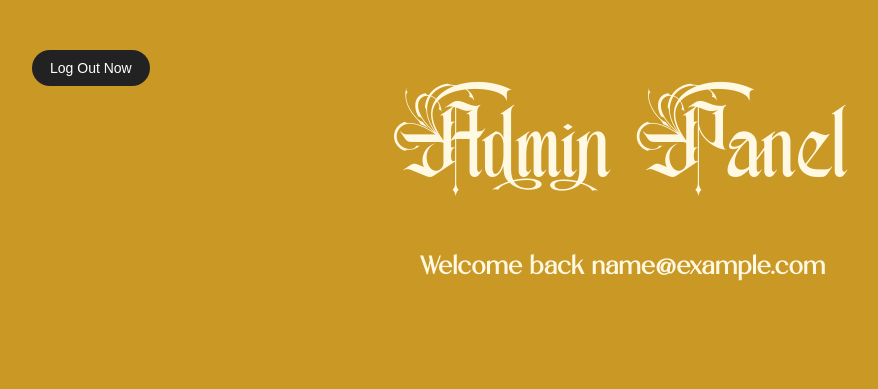
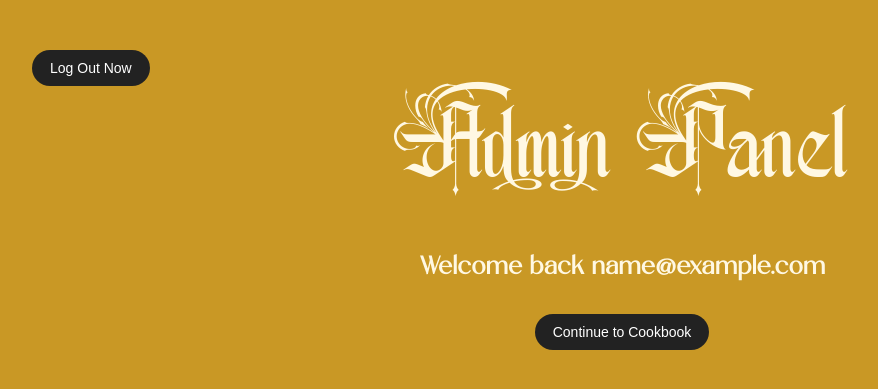
Before and after one commit to ays37-prog/uxid241-ays37, a PHP site: page /admin.php in a window 1280 px wide. Shown: the top 389 px of the page, without its empty margins (18-896 px from the left). Run offline with PHP 8.4, Linux system fonts and the light colour scheme; the visitor is signed in with stand-in values (Sample User, id 1).

Commit message:
put back to menu button

```diff
--- a/admin.php
+++ b/admin.php
@@ -16,7 +16,7 @@ if (!isset($_SESSION['user_id'])) {
   <meta charset="utf-8">
   <meta name="viewport" content="width=device-width, initial-scale=1.0">
   <title>Admin Panel | UXID 241 Cookbook</title>
-  <link rel="stylesheet" href="style.css?v=5">
+  <link rel="stylesheet" href="style.css?v=6">
 </head>
 
 <body>
@@ -27,7 +27,15 @@ if (!isset($_SESSION['user_id'])) {
 
     <h1>Admin Panel</h1>
 
+
     <h2>Welcome back <?= htmlspecialchars($_SESSION['user_email'],ENT_QUOTES,'UTF-8'); ?></h2>
+
+
+<div class="centered-container">
+    <br>
+    <a href="index.php" class="round-button">Continue to Cookbook</a>
+</div>
+
   </main>
 
 </body>
--- a/style.css
+++ b/style.css
@@ -415,3 +415,11 @@ form[method="GET"] {
     align-items: center;
     gap: 15px;
 }
+
+
+.centered-container {
+    display: flex;
+    flex-direction: column;
+    align-items: center;
+    text-align: center;
+}
```
